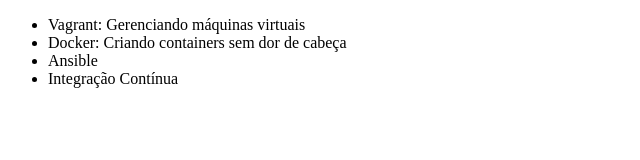
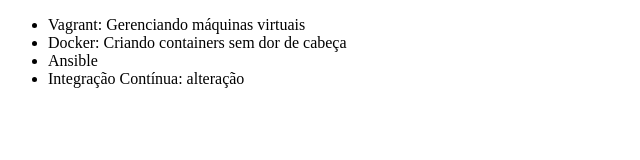
Before and after one commit to giovannitamanini/git-e-github-curso1, a plain HTML site: page index.html in a window 1280 px wide. Shown: the full height of the page, 0-640 px from the left. Drawn offline with Linux system fonts and the light colour scheme.

Commit message:
Alterando código

```diff
--- a/index.html
+++ b/index.html
@@ -9,7 +9,7 @@
         <li>Vagrant: Gerenciando máquinas virtuais</li>
         <li>Docker: Criando containers sem dor de cabeça</li>
         <li>Ansible</li>
-        <li>Integração Contínua</li>
+        <li>Integração Contínua: alteração</li>
     </ul>
 </body>
 </html>
```
